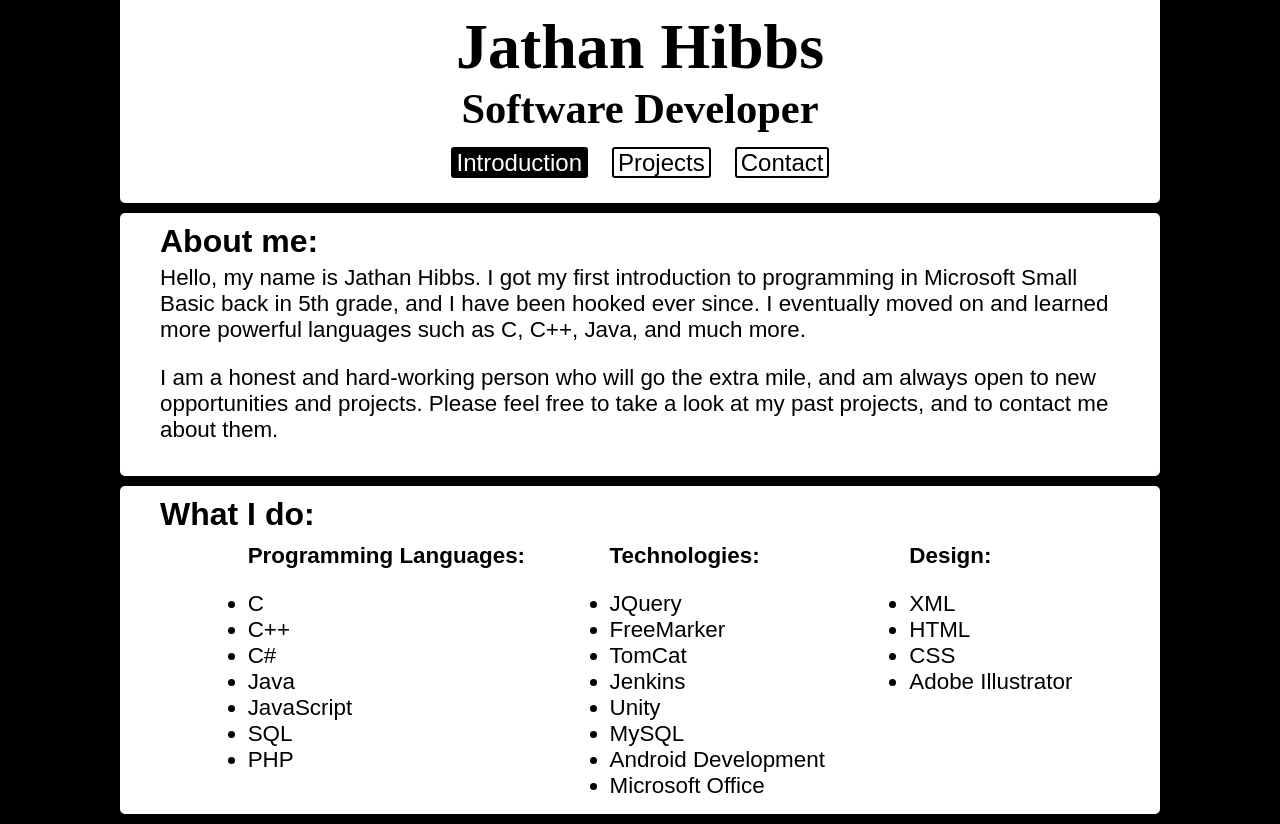
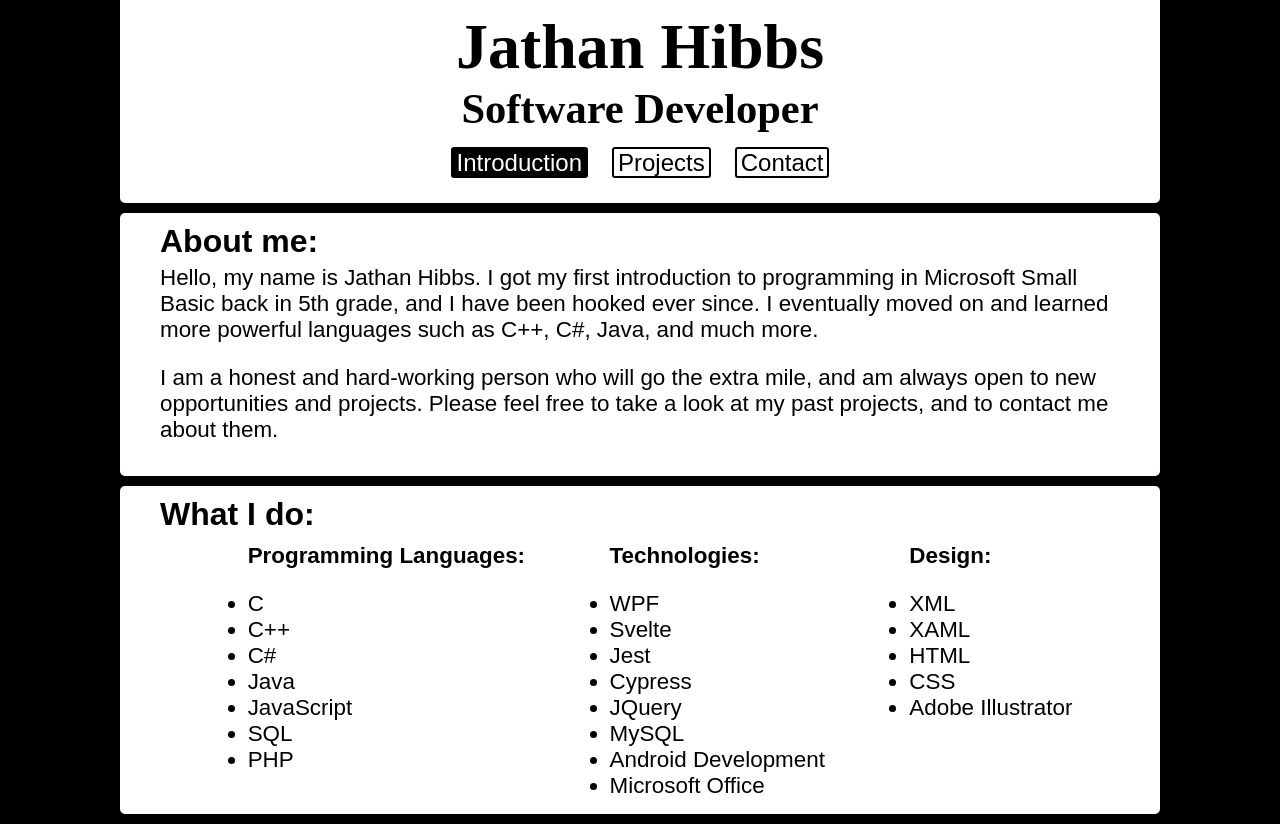
Before and after one commit to JathanHibbs/JathanHibbs.github.io, a plain HTML site: page index.html in a window 1280 px wide. Drawn offline with Linux system fonts and the light colour scheme.

Commit message:
Updated technologies

```diff
--- a/index.html
+++ b/index.html
@@ -18,7 +18,7 @@
         <main>
             <div class="intro">
                 <h2>About me:</h2>
-                <p>Hello, my name is Jathan Hibbs. I got my first introduction to programming in Microsoft Small Basic back in 5th grade, and I have been hooked ever since. I eventually moved on and learned more powerful languages such as C, C++, Java, and much more.</p>
+                <p>Hello, my name is Jathan Hibbs. I got my first introduction to programming in Microsoft Small Basic back in 5th grade, and I have been hooked ever since. I eventually moved on and learned more powerful languages such as C++, C#, Java, and much more.</p>
                 <p>I am a honest and hard-working person who will go the extra mile, and am always open to new opportunities and projects. Please feel free to take a look at my past projects, and to contact me about them.</p>
             </div>
             <div class="intro" id="whatIDo">
@@ -35,11 +35,11 @@
                 </ul>
                 <ul>
                     <p><b>Technologies:</b></p>
-                    <li>JQuery</li>
-                    <li>FreeMarker</li>
-                    <li>TomCat</li>
-                    <li>Jenkins</li>
-                    <li>Unity</li>
+                    <li>WPF</li>
+		    <li>Svelte</li>
+		    <li>Jest</li>
+		    <li>Cypress</li>
+		    <li>JQuery</li>
                     <li>MySQL</li>
                     <li>Android Development</li>
                     <li>Microsoft Office</li>
@@ -47,6 +47,7 @@
                 <ul>
                     <p><b>Design:</b></p>
                     <li>XML</li>
+		    <li>XAML</li>
                     <li>HTML</li>
                     <li>CSS</li>
                     <li>Adobe Illustrator</li>
```
